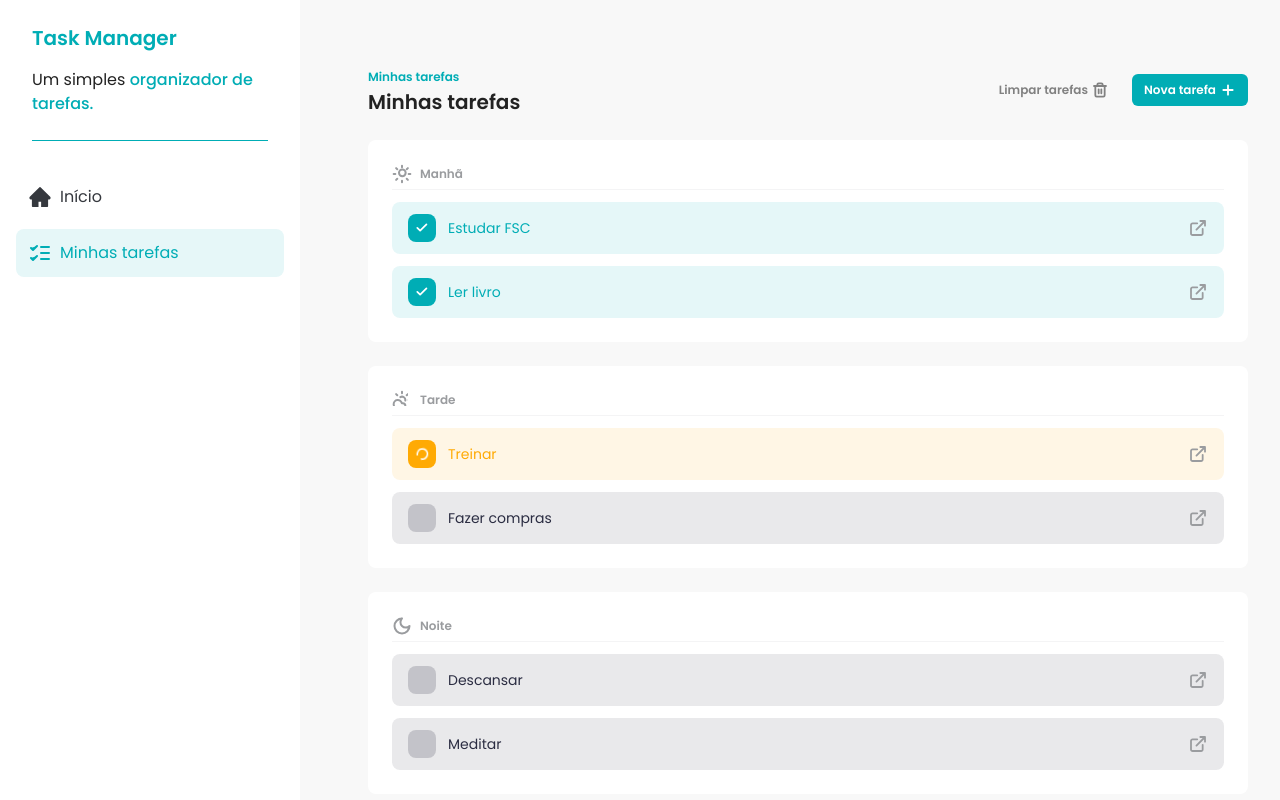
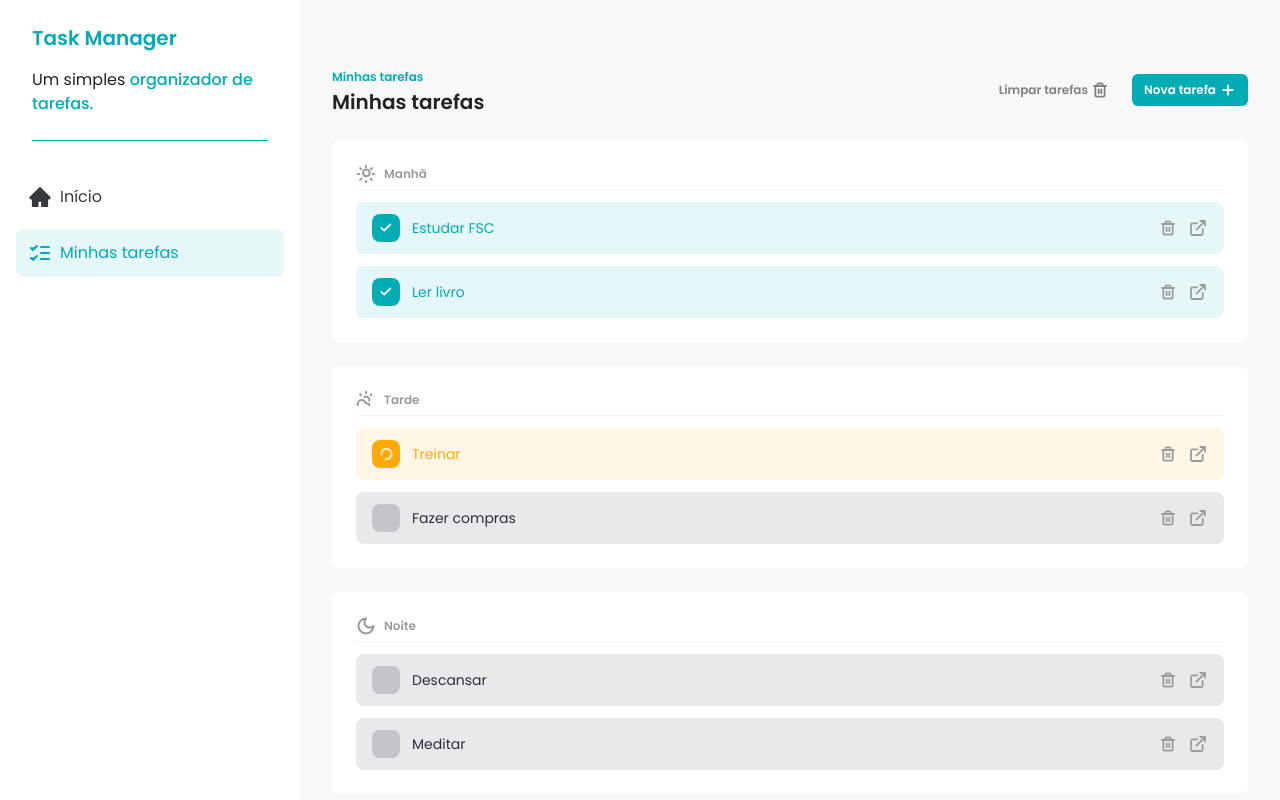
Before and after one commit to deniswmonteiro/task-manager, a React (Vite) app: page / in a window 1280 px wide. Built offline with nearby package versions, Linux system fonts and the light colour scheme.

Commit message:
feat: deletando uma tarefa

```diff
--- a/src/App.jsx
+++ b/src/App.jsx
@@ -3,7 +3,7 @@ import Tasks from "./components/Tasks";
 
 function App() {
   return (
-    <div className="flex gap-9">
+    <div className="flex">
       <Sidebar />
       <Tasks />
     </div>
--- a/src/components/Task.jsx
+++ b/src/components/Task.jsx
@@ -1,6 +1,12 @@
 import TaskItem from "./TaskItem";
 
-const Task = ({ icon, title, tasks, handleTaskChkChange }) => {
+const Task = ({
+  icon,
+  title,
+  tasks,
+  handleTaskChkChange,
+  handleTaskDelete,
+}) => {
   return (
     <div className="rounded-lg bg-white p-6">
       <div className="mb-3 border-b border-[#f4f4f5] pb-1.25">
@@ -15,6 +21,7 @@ const Task = ({ icon, title, tasks, handleTaskChkChange }) => {
             task={task}
             key={task.id}
             handleTaskChkChange={handleTaskChkChange}
+            handleTaskDelete={handleTaskDelete}
           />
         ))}
       </ul>
--- a/src/components/TaskItem.jsx
+++ b/src/components/TaskItem.jsx
@@ -1,7 +1,8 @@
 import Checkbox from "./form/Checkbox";
 import DetailsIcon from "../assets/icons/details.svg?react";
+import TrashsIcon from "../assets/icons/trash.svg?react";
 
-const TaskItem = ({ task, handleTaskChkChange }) => {
+const TaskItem = ({ task, handleTaskChkChange, handleTaskDelete }) => {
   const getStatusClasses = () => {
     switch (task.status) {
       case "done":
@@ -23,12 +24,18 @@ const TaskItem = ({ task, handleTaskChkChange }) => {
         <Checkbox task={task} handleTaskChkChange={handleTaskChkChange} />
         {task.title}
       </p>
-      <a
-        href="#"
-        className="text-[#9A9C9F] duration-300 hover:text-[#2b2d42] hover:duration-300"
-      >
-        <DetailsIcon />
-      </a>
+      <p className="flex items-center gap-3 text-[#9A9C9F] duration-300">
+        <button
+          type="button"
+          className="cursor-pointer hover:text-[#2b2d42] hover:duration-300"
+          onClick={() => handleTaskDelete(task.id)}
+        >
+          <TrashsIcon />
+        </button>
+        <a href="#" className="hover:text-[#2b2d42] hover:duration-300">
+          <DetailsIcon />
+        </a>
+      </p>
     </li>
   );
 };
--- a/src/components/Tasks.jsx
+++ b/src/components/Tasks.jsx
@@ -36,6 +36,12 @@ const Tasks = () => {
     setTasks(newTask);
   };
 
+  const handleTaskDelete = taskId => {
+    const newTask = tasks.filter(task => task.id !== taskId);
+
+    setTasks(newTask);
+  };
+
   return (
     <main className="h-screen w-full overflow-y-auto px-8 py-16">
       {/* Ações */}
@@ -65,18 +71,21 @@ const Tasks = () => {
           title="Manhã"
           tasks={morningTasks}
           handleTaskChkChange={handleTaskChkChange}
+          handleTaskDelete={handleTaskDelete}
         />
         <Task
           icon={<CloudSunIcon />}
           title="Tarde"
           tasks={afternoonTasks}
           handleTaskChkChange={handleTaskChkChange}
+          handleTaskDelete={handleTaskDelete}
         />
         <Task
           icon={<MoonIcon />}
           title="Noite"
           tasks={eveningTasks}
           handleTaskChkChange={handleTaskChkChange}
+          handleTaskDelete={handleTaskDelete}
         />
       </section>
     </main>
```
